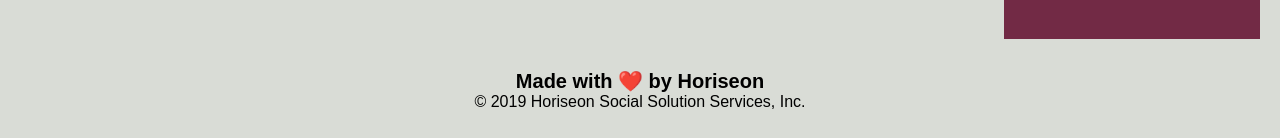
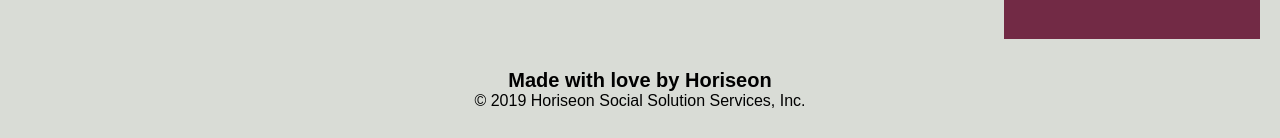
Before and after one commit to CristinaAcosta/CodeRefractor, a plain HTML site: page index.html in a window 1280 px wide. Shown: the part 1863-2001 px from the top of the page. Drawn offline with Linux system fonts and the light colour scheme.

Commit message:
codesssss

```diff
--- a/index.html
+++ b/index.html
@@ -74,7 +74,7 @@
         </div>
     </div>
     <div class="footer">
-        <h2>Made with ❤️️ by Horiseon</h2>
+        <h2>Made with love️ by Horiseon</h2>
         <p>
             &copy; 2019 Horiseon Social Solution Services, Inc.
         </p>
```
